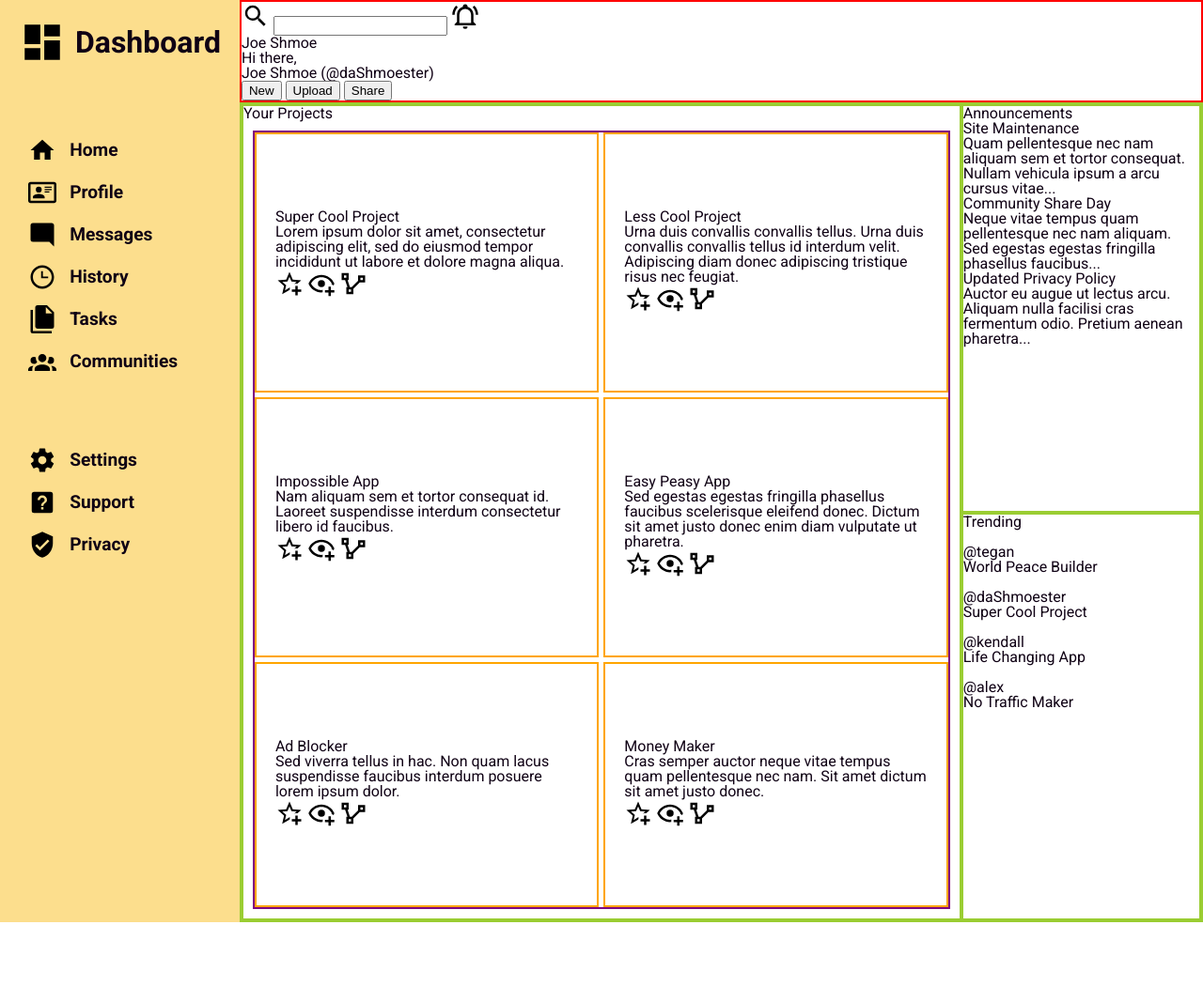
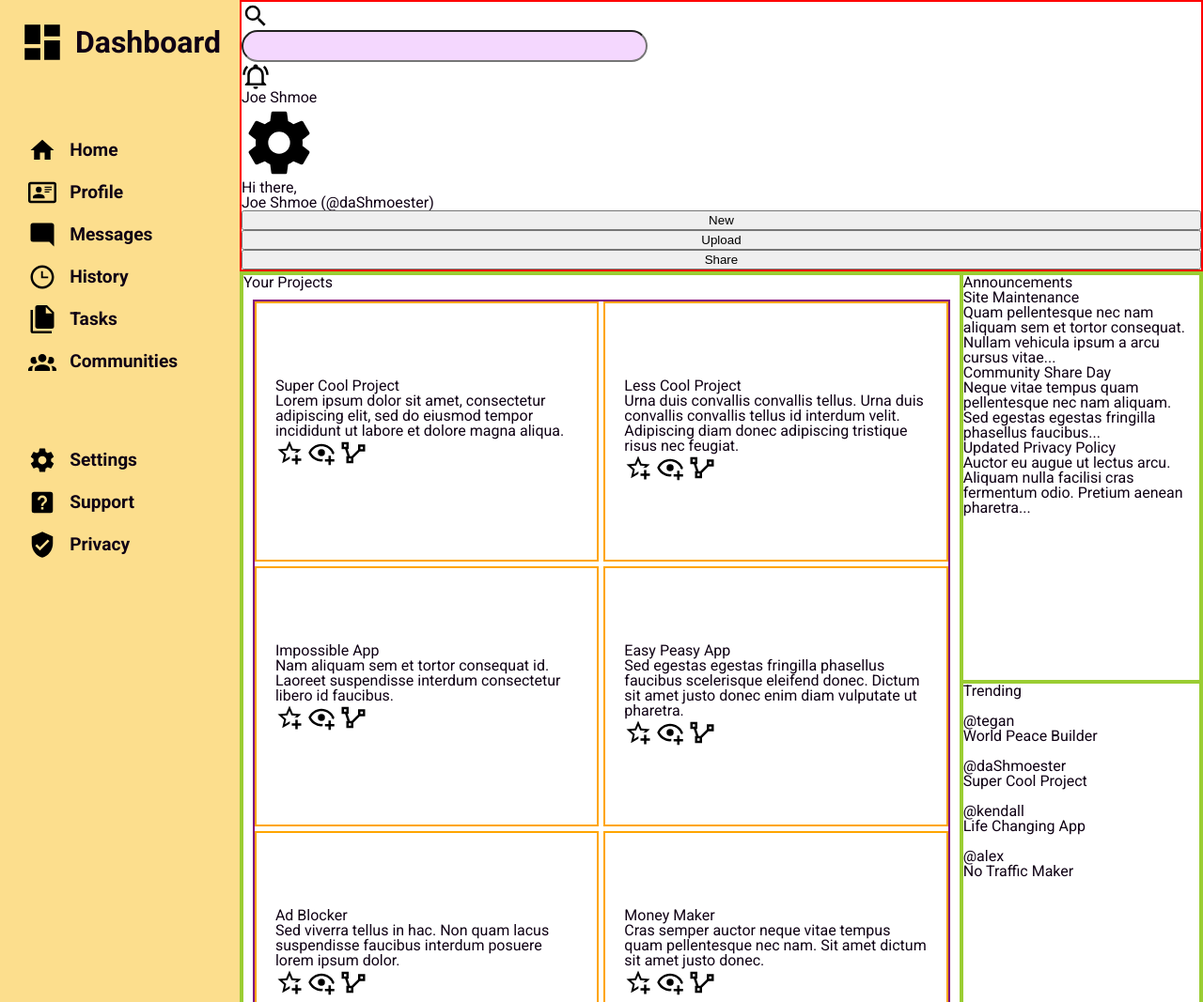
Before and after one commit to fjarm/admin-dashboard, a plain HTML site: page index.html in a window 1280 px wide. Shown: the top 1067 px of the page at 94% size. Before the commit the page ends 982 px from the top, so only its background shows below. Drawn offline with Linux system fonts and the light colour scheme.

Commit message:
Add css to search bar

```diff
--- a/index.html
+++ b/index.html
@@ -54,9 +54,10 @@
     </div>
     <div class="header">
         <img height="30px" src="img/magnify.svg" alt="Magnify Icon">
-        <input type="text">
+        <input class="search-bar" type="text">
         <img height="30px" src="img/bell-ring-outline.svg" alt="Bell Icon">
         <h3>Joe Shmoe</h3>
+        <img height="80px" src="img/cog.svg" alt="Placeholder Img">
         <div>
             <h4>Hi there,</h4>
             <h1>Joe Shmoe (@daShmoester)</h1>
--- a/styles.css
+++ b/styles.css
@@ -97,6 +97,17 @@ body {
 .header {
     border: 2px solid red;
     grid-column: 2 / 3;
+
+    display: grid;
+    grid-template-columns: 5;
+}
+
+.search-bar {
+    width: 40%;
+    height: 20px;
+    border-radius: 25px;
+    padding: 5px 10px;
+    background-color: var(--bg-color);
 }
 
 .main {
```
